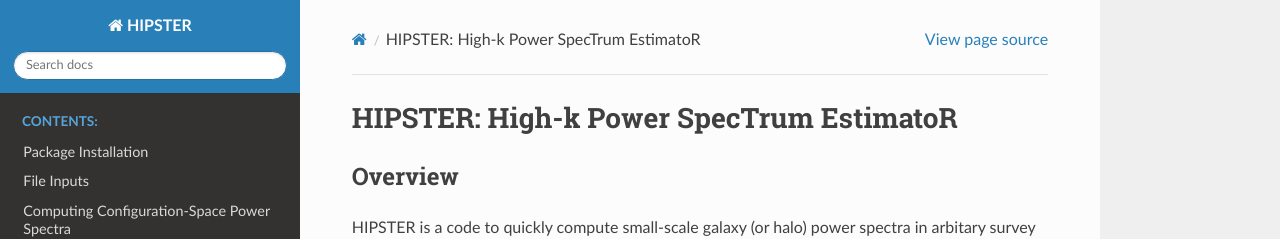
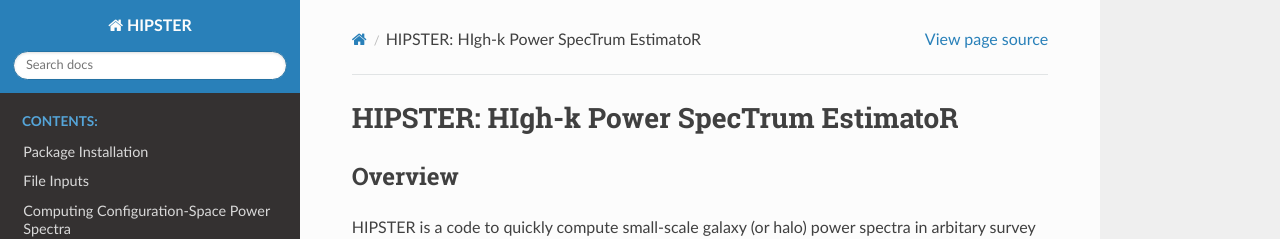
Before and after one commit to oliverphilcox/HIPSTER, a Sphinx documentation site: the page built from docs/index.rst, in a window 1280 px wide and 1350 px high. Shown: the top 239 px of the window. Built offline with Sphinx 7.4.7 and the Read the Docs theme 2.0.0, drawn with Linux system fonts in a browser that asks for light colours.

Commit message:
wrapper details

```diff
--- a/docs/index.rst
+++ b/docs/index.rst
@@ -1,4 +1,4 @@
-HIPSTER: High-k Power SpecTrum EstimatoR
+HIPSTER: HIgh-k Power SpecTrum EstimatoR
 =========================================
 
 Overview
```
Also changed, not shown: README.tex.md (+3 -1 lines).
